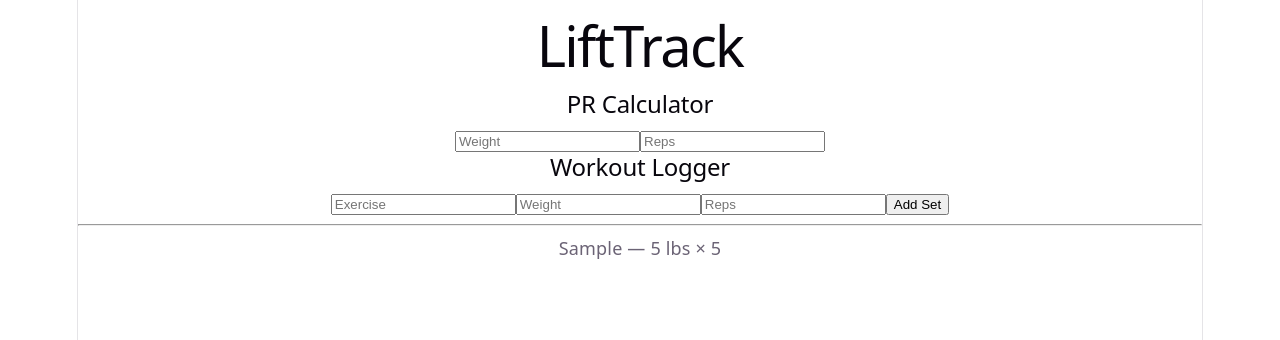
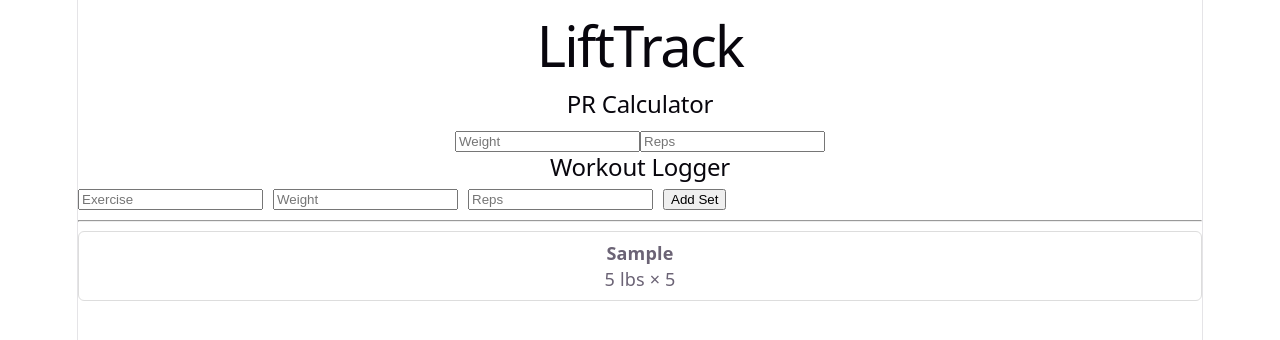
Before and after one commit to RickyRMT/LiftTrack, a React (Vite) app: page / in a window 1280 px wide. Both pictures are taken after typing "Sample", "5", "5" into the empty fields and a click on the button "Add Set". Shown: the top 340 px of the page. Built offline with nearby package versions, Linux system fonts and the light colour scheme.

Commit message:
improved UI

```diff
--- a/src/components/WorkoutLogger.jsx
+++ b/src/components/WorkoutLogger.jsx
@@ -32,10 +32,11 @@ function WorkoutLogger() {
     setReps("");
   }
 
-  return (
-    <div>
-      <h2>Workout Logger</h2>
+return (
+  <div>
+    <h2>Workout Logger</h2>
 
+    <div style={{ display: "flex", gap: "10px", marginBottom: "10px" }}>
       <input
         type="text"
         placeholder="Exercise"
@@ -60,18 +61,31 @@ function WorkoutLogger() {
       <button onClick={addWorkout}>
         Add Set
       </button>
+    </div>
 
-      <hr />
+    <hr />
 
+    <div>
       {workouts.map((workout, index) => (
-        <div key={index}>
-          <p>
-            {workout.exercise} — {workout.weight} lbs × {workout.reps}
-          </p>
+        <div
+          key={index}
+          style={{
+            padding: "8px",
+            marginBottom: "5px",
+            border: "1px solid #ddd",
+            borderRadius: "6px"
+          }}
+        >
+          <strong>{workout.exercise}</strong>
+          <div>
+            {workout.weight} lbs × {workout.reps}
+          </div>
         </div>
       ))}
     </div>
-  );
+  </div>
+);
+
 }
 
 export default WorkoutLogger;
```
